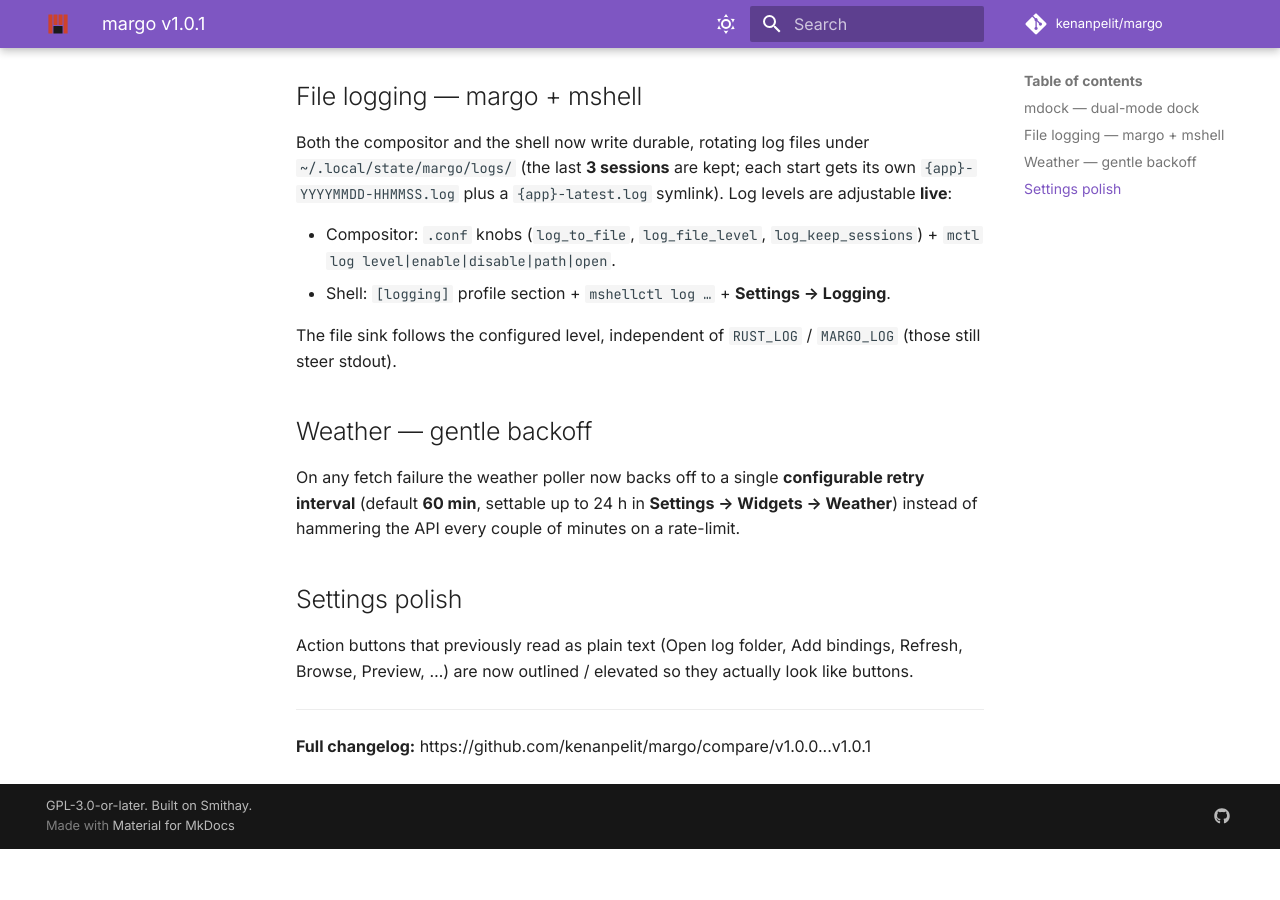
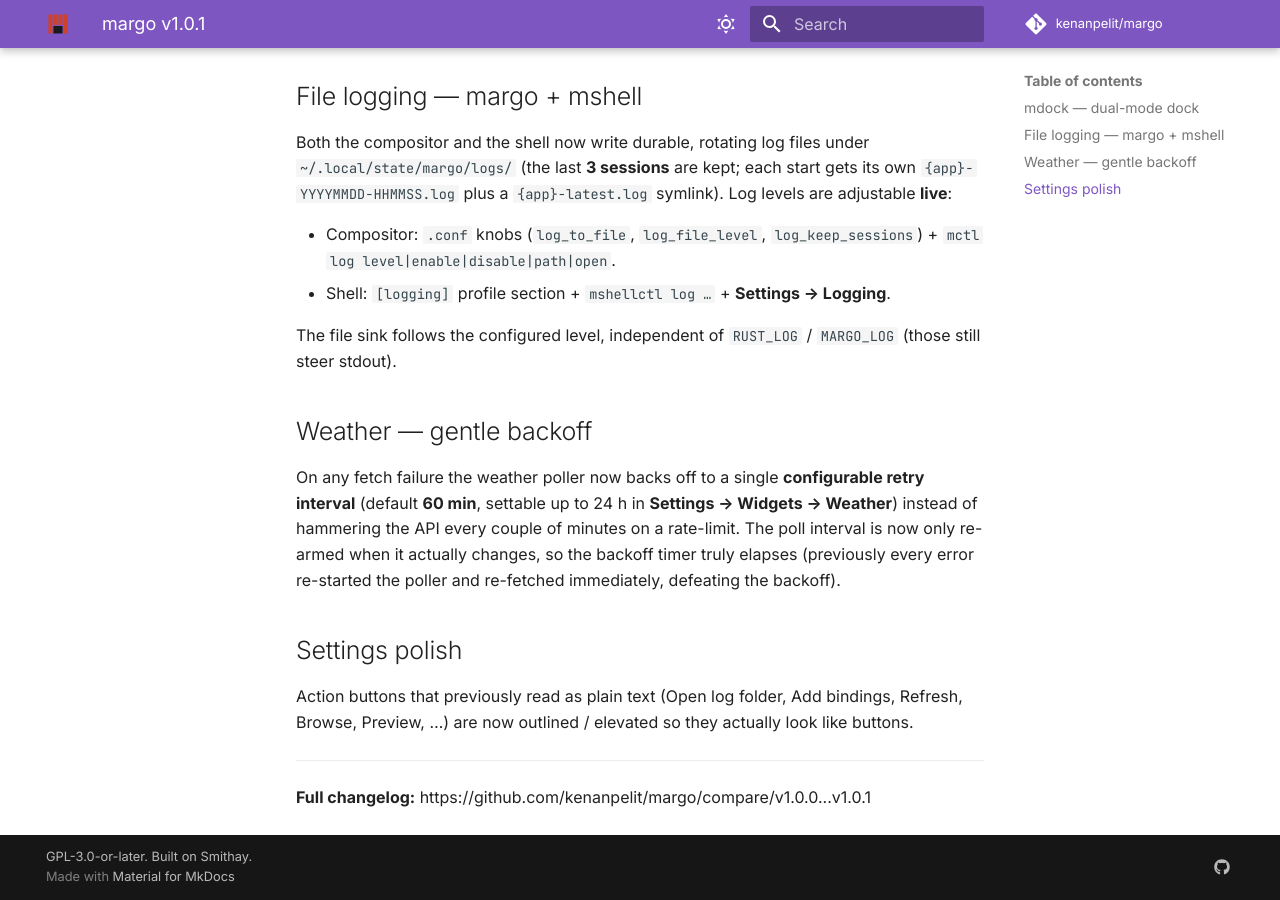
Before and after one commit to kenanpelit/margo, an MkDocs documentation site: the page built from docs/release-notes/v1.0.1.md, in a window 1280 px wide and 900 px high, scrolled down 720 px. Built offline with MkDocs 1.6.1 and Material for MkDocs 9.7.7, drawn with Linux system fonts in a browser that asks for light colours; comment, search, counter and statistics services are not loaded; before the commit the page ends 1569 px from its top, so only the background shows below that.

Commit message:
docs(release): note the poll-interval re-arm fix in v1.0.1 weather section
Co-Authored-By: Claude Opus 4.8 <noreply@anthropic.com>

```diff
--- a/docs/release-notes/v1.0.1.md
+++ b/docs/release-notes/v1.0.1.md
@@ -44,7 +44,9 @@ The file sink follows the configured level, independent of `RUST_LOG` /
 On any fetch failure the weather poller now backs off to a single
 **configurable retry interval** (default **60 min**, settable up to 24 h in
 **Settings → Widgets → Weather**) instead of hammering the API every couple of
-minutes on a rate-limit.
+minutes on a rate-limit. The poll interval is now only re-armed when it actually
+changes, so the backoff timer truly elapses (previously every error re-started
+the poller and re-fetched immediately, defeating the backoff).
 
 ## Settings polish
 
```
